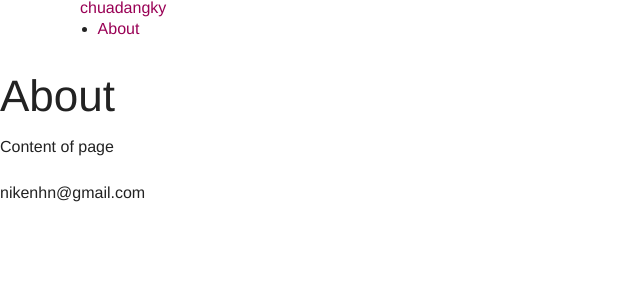
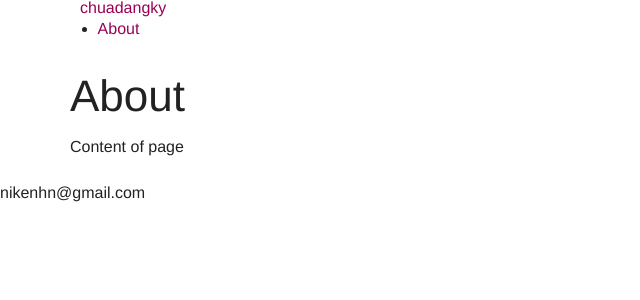
Before and after one commit to novakid/chuadangky, a Jekyll site: the page built from cdk_about.md, in a window 1280 px wide. Shown: the top 300 px of the page, without its empty margins (0-640 px from the left). Built offline with Jekyll 4.4.1, drawn with Linux system fonts in a browser that asks for light colours.

Commit message:
page layout

```diff
--- a/_layouts/page.html
+++ b/_layouts/page.html
@@ -2,7 +2,8 @@
 layout: default
 ---
 
-<div class="post">
+<div class="row">
+	<div clas="columns">
 
 		  <header class="post-header">
 		    <h1>{{ page.title }}</h1>
@@ -13,3 +14,4 @@ layout: default
 		  </article>
 
 	</div>
+</div>
```
Lines whose indentation alone changed are shown as unchanged.
